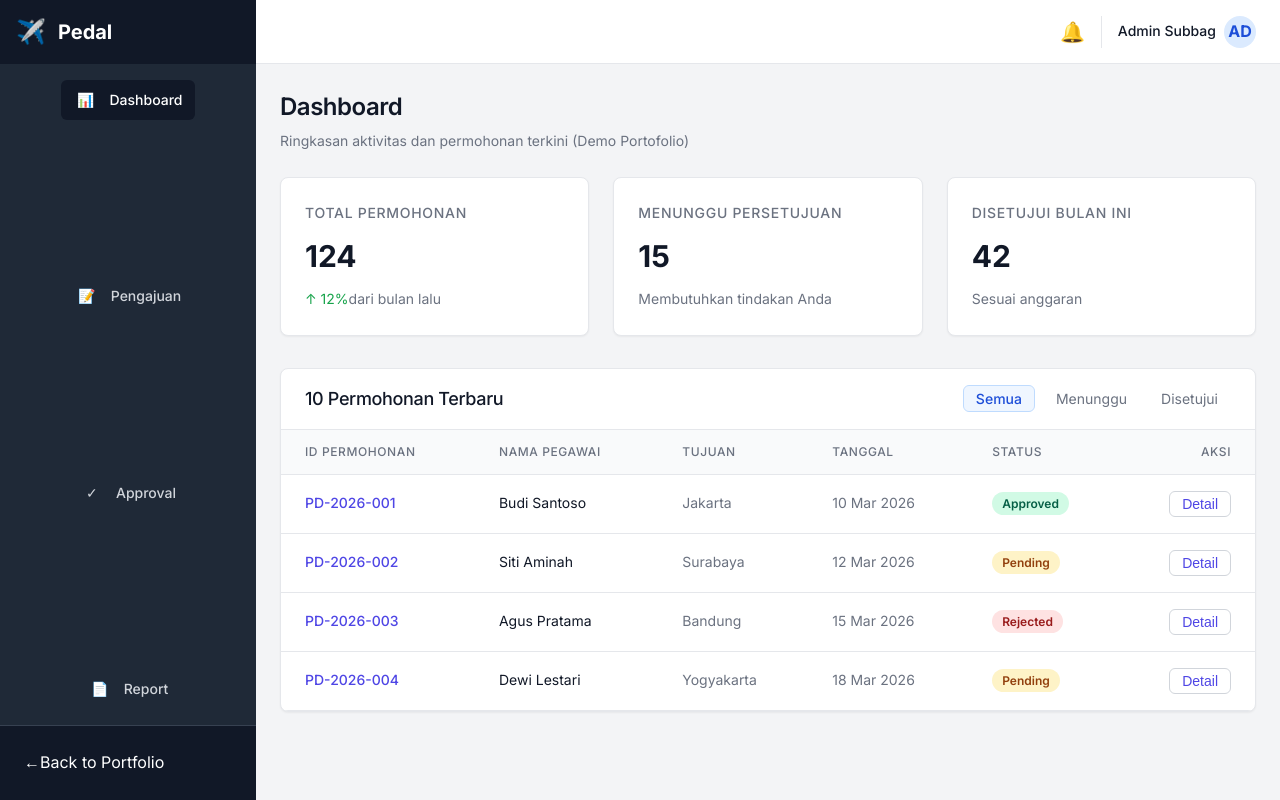
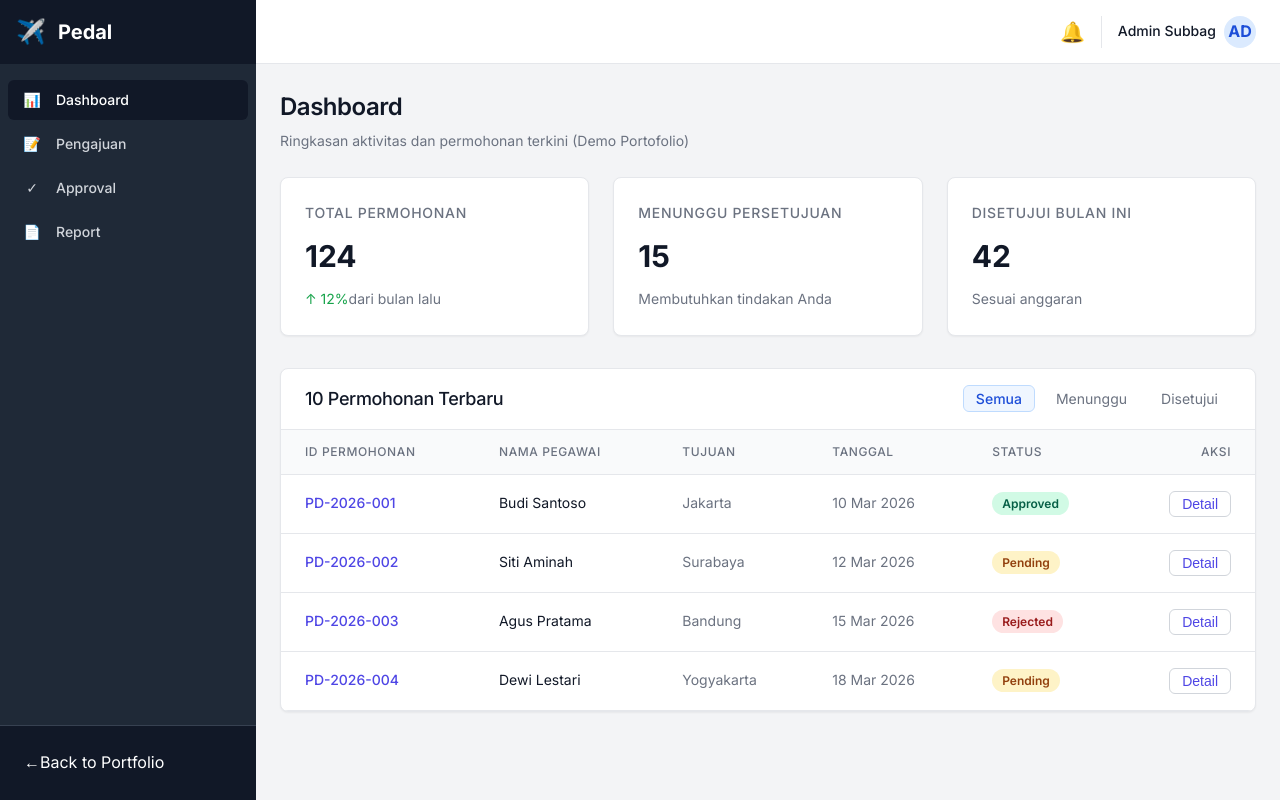
Before and after one commit to agas007/agas007.github.io, a Next.js app: page /perjalanan-dinas in a window 1280 px wide. Built offline with nearby package versions, Linux system fonts and the light colour scheme.

Commit message:
style: Apply consistent flexbox alignment and margin reset to navigation lists in `perjalanan-dinas` and `gym-tracker`.

```diff
--- a/src/app/gym-tracker/gym.css
+++ b/src/app/gym-tracker/gym.css
@@ -27,6 +27,9 @@
   padding: 0 16px;
   display: flex;
   flex-direction: column;
+  justify-content: flex-start;
+  align-items: stretch;
+  margin: 0;
   gap: 16px;
 }
 .gym-nav-item {
--- a/src/app/perjalanan-dinas/perjalanan.css
+++ b/src/app/perjalanan-dinas/perjalanan.css
@@ -36,6 +36,9 @@
   overflow-y: auto;
   display: flex;
   flex-direction: column;
+  justify-content: flex-start;
+  align-items: stretch;
+  margin: 0;
   gap: 4px;
 }
 .pd-nav-item {
```
